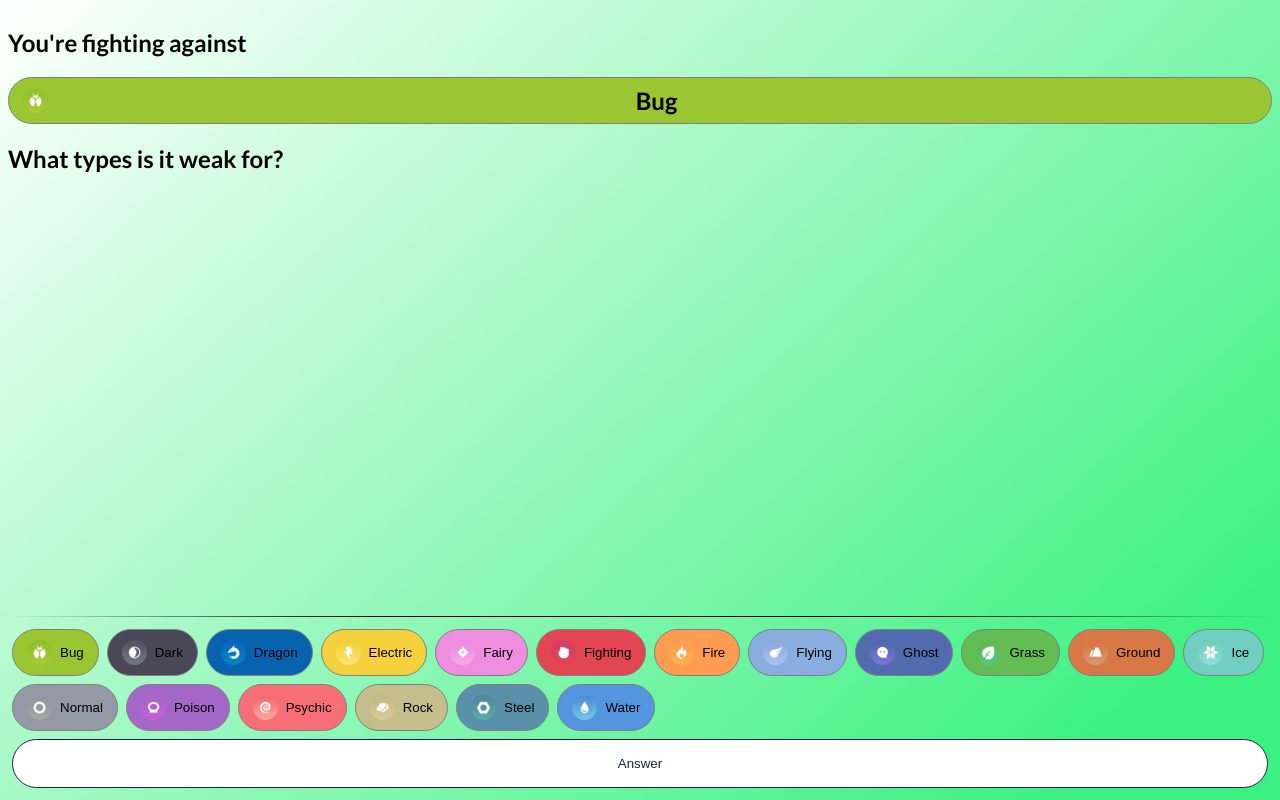
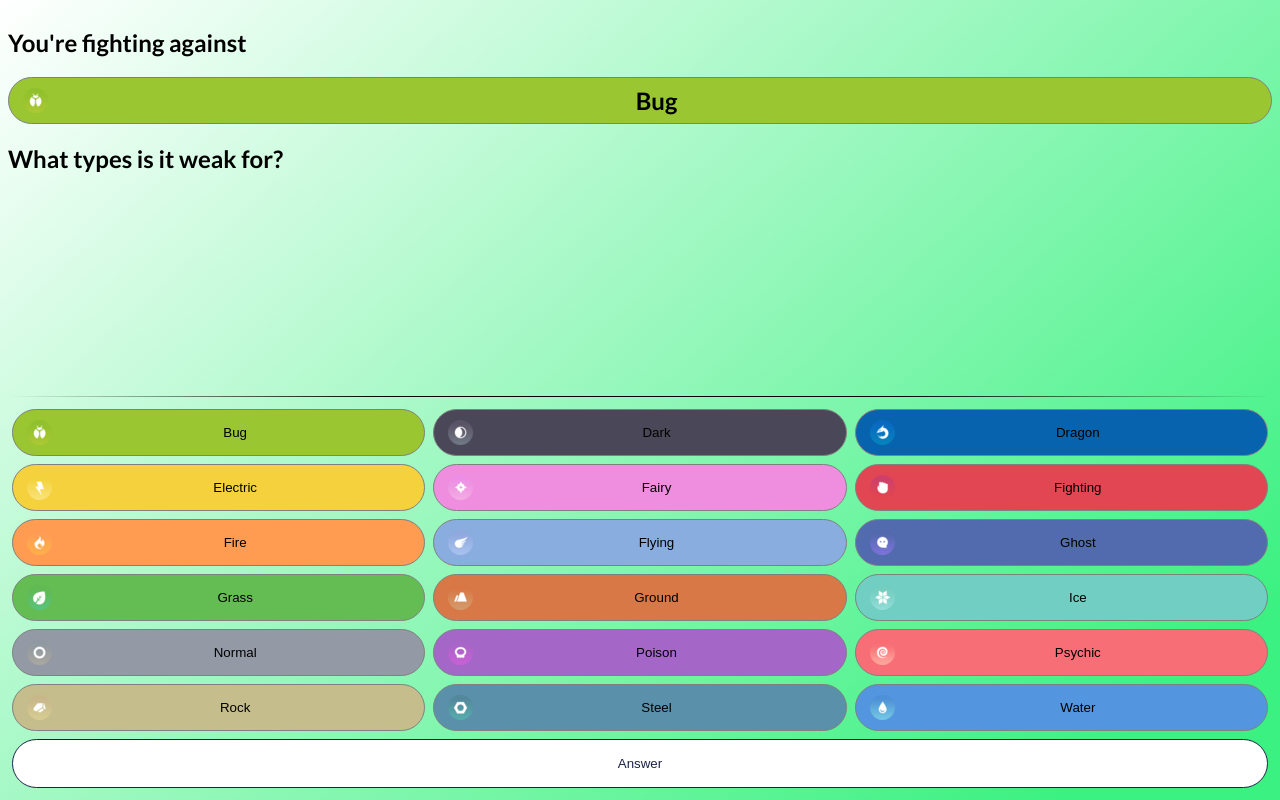
Before and after one commit to RubMertens/pokemon-type-counter, a React (Vite) app: page / in a window 1280 px wide. Built offline with nearby package versions, Linux system fonts and the light colour scheme.

Commit message:
use grid for button mesh

```diff
--- a/src/App.css
+++ b/src/App.css
@@ -51,10 +51,10 @@ html,
   background: linear-gradient(318deg, rgba(59, 241, 129, 1) 10%, rgba(255, 255, 255, 1) 100%);
 }
 .buttons {
-  display: flex;
-  flex-wrap: wrap;
-  justify-content: flex-start;
-  align-content: flex-start;
+  display: grid;
+  grid-auto-rows: 1fr;
+  grid-template-columns: 1fr 1fr 1fr;
+  gap: 0px 0px;
 }
 
 .fade-rule {
```
